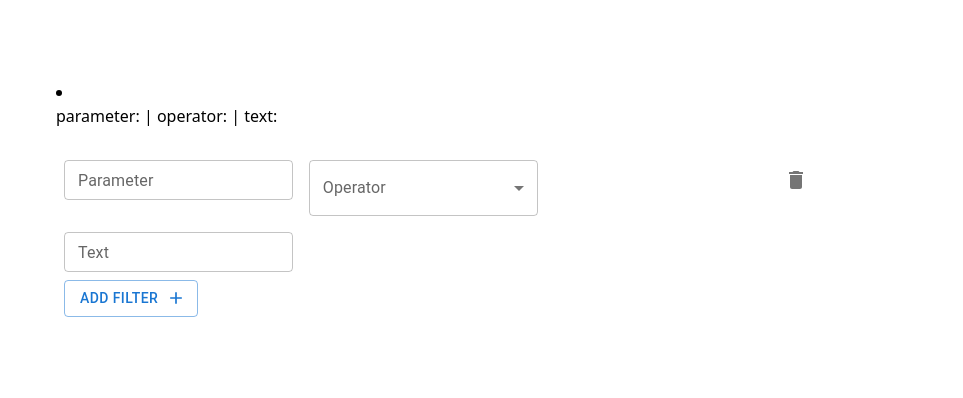
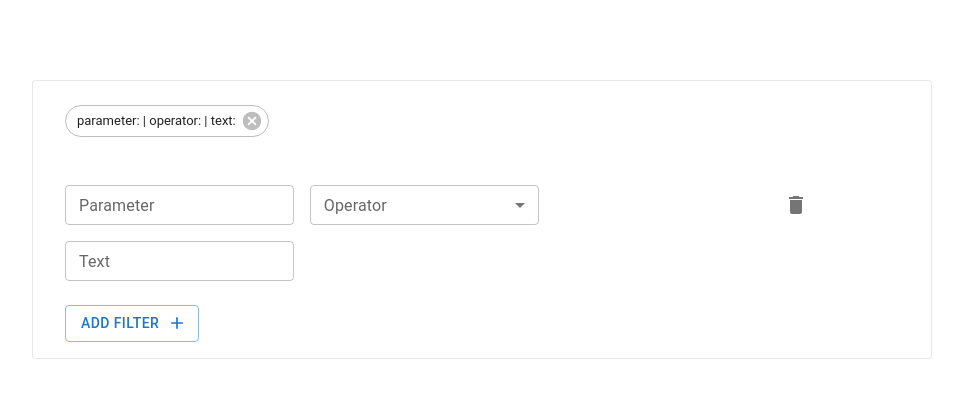
Before and after one commit to desentio/react-mui-zustand-boiler, a React (Vite) app: page /#/ in a window 1280 px wide. Shown: the top 398 px of the page, without its empty margins (158-1121 px from the left). Built offline with nearby package versions, Linux system fonts and the light colour scheme.

Commit message:
fix ui and css

```diff
--- a/src/components/form/Filter.jsx
+++ b/src/components/form/Filter.jsx
@@ -37,11 +37,11 @@ const FilterForm = (props) => {
               onBlur = {(e) => {
                 onBlurInput(e.target.value, "operator")
               }} size="small" id="operator" label="Operator" variant="outlined" /> */}
-              <FormControl sx={{ m: 1, minWidth: 80 }}>
-                <InputLabel id="demo-simple-select-autowidth-label">Operator</InputLabel>
+              <FormControl sx={{ m: 1, minWidth: 80 }} size="small">
+                <InputLabel id="demo-select-small-label">Operator</InputLabel>
                 <Select
-                  labelId="demo-simple-select-autowidth-label"
-                  id="demo-simple-select-autowidth"
+                  labelId="demo-select-small-label"
+                  id="demo-select-small"
                   value={props.data.operator}
                   onChange={(e) => {
                     handleChange(e, "operator")
--- a/src/pages/home.jsx
+++ b/src/pages/home.jsx
@@ -1,4 +1,4 @@
-import { Box, Button, Container, TextField } from "@mui/material";
+import { Box, Button, Container, Chip, Stack } from "@mui/material";
 import AddIcon from '@mui/icons-material/Add';
 import useStore from "../store";
 import FilterForm from "@/components/form/Filter";
@@ -16,17 +16,22 @@ export default function HomePage() {
     removeDataFilter(idx)
   }
 
-
   if (!filters) return null;
   return (
-    <Container maxWidth="md" style={{"marginTop": "10vh", marginBottom: "10vh"}}>
+    <Container maxWidth="md" sx={{marginTop: "10vh", marginBottom: "10vh", border:"1px solid #e5e7eb", borderRadius:".2rem", padding:"1rem"}}>
       <Box>
-        {filters.map((filter, key) => (
-          <li key={key}>
-            <p>{`parameter: ${filter.parameter} | operator: ${filter.operator} | text: ${filter.text}`}</p>
-            <br/>
-          </li>
-        ))}
+        <Stack spacing={{ xs: 1, sm: 2 }} direction="row" useFlexGap flexWrap="wrap" style={{"marginBottom":"2rem", padding:".5rem"}}>
+          {filters.map((filter, idx) => {
+            return (
+                <Chip
+                  key={idx}
+                  variant="outlined"
+                  label={`parameter: ${filter.parameter} | operator: ${filter.operator} | text: ${filter.text}`}
+                  onDelete={() => removeFilter(idx)}
+                />
+            );
+          })}
+        </Stack>
       </Box>
 
       {filters.map((data, idx) => (
@@ -34,7 +39,7 @@ export default function HomePage() {
           <FilterForm data={data} idx={idx} handleRemoveFilter={removeFilter}/>
         </div>
       ))}
-      <Box style={{"paddingLeft":".5rem"}}>
+      <Box sx={{paddingLeft:".5rem", marginTop:"1rem"}}>
         <Button variant="outlined" endIcon={<AddIcon />} onClick={addFilter}>
           Add Filter
         </Button>
```
